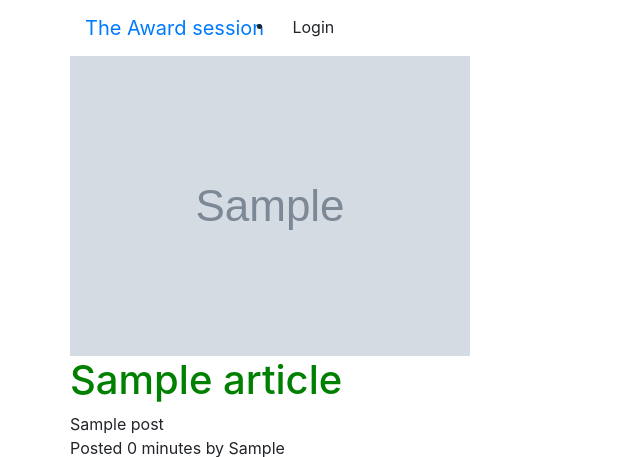
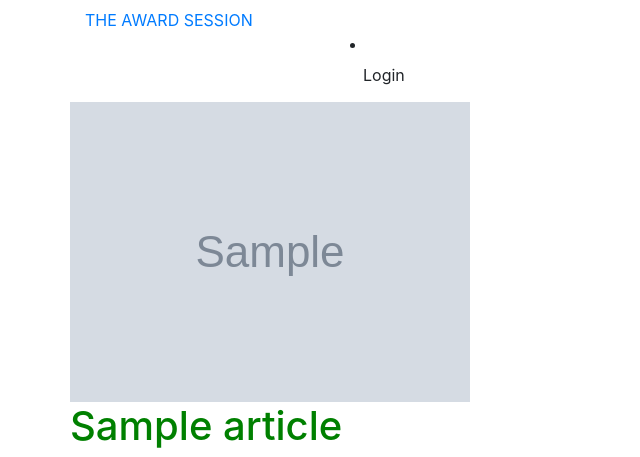
Before and after one commit to je-ss-y/awards, a Django app: template theapp/templates/all-posts/pst.html in a window 1280 px wide. Shown: the top 457 px of the page, without its empty margins (0-640 px from the left). Run offline with Django 3.2, Linux system fonts and the light colour scheme; the template is opened without the code that fills it: most values are stand-ins (such as "Sample title", 1, 10 or a date in 2020); grey boxes marked "Sample" are stand-in pictures; some libraries are stand-ins or nearby versions.

Commit message:
styled nav

```diff
--- a/theapp/templates/navbar.html
+++ b/theapp/templates/navbar.html
@@ -13,11 +13,14 @@
       <div class="row">
         <div class="col-sm-6 col-md-6">
           <div class="navbar-header">
-            <a class="navbar-brand">The Award session</a>
+
+              <a href="{% url 'postsToday'  %}">THE AWARD SESSION</a>
+
           </div>
         </div>
 
-        <div class="col-sm-6 col-md-6">
+
+        <div class="col-sm-6 col-md-6" style="padding-left: 280px">
           {% if user.is_authenticated %}
           <ul>
             <a class="dropdown">
@@ -26,9 +29,7 @@
                 <span class="caret"></span>
               </a>
               <ul class="dropdown-menu" role="menu">
-                <li>
-                  <a href="{% url 'postsToday' %}">Home</a>
-                </li>
+
                 <li>
                   <a href="{%url 'new_post'%}">Post your project</a>
                 </li>
```
